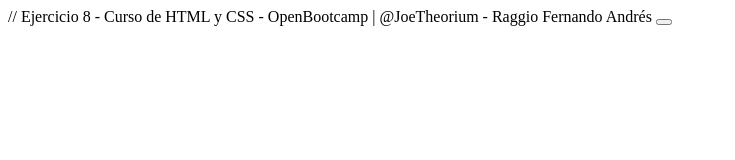
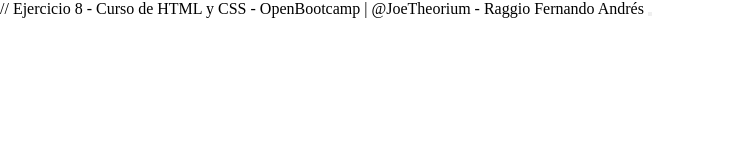
Before and after one commit to raggiodev/OpenBootcamp, a plain HTML site: page HTML&CSS/7-CSS_Selectors_Pseudo-classes_Pseudo-elements/exercise_1.html in a window 1280 px wide. Shown: the whole page, without its empty margins (0-735 px from the left). Drawn offline with Linux system fonts and the light colour scheme; files that its build step writes are made by us from their sources.

Commit message:
Update exercise_1.html

```diff
--- a/HTML&CSS/7-CSS_Selectors_Pseudo-classes_Pseudo-elements/exercise_1.html
+++ b/HTML&CSS/7-CSS_Selectors_Pseudo-classes_Pseudo-elements/exercise_1.html
@@ -6,7 +6,7 @@
     <meta http-equiv="X-UA-Compatible" content="IE=edge">
     <meta name="viewport" content="width=device-width, initial-scale=1.0">
     <title>Selectores, pseudo-clases y pseudo-elementos en CSS</title>
-    <link rel="stylesheet" href="../css/style.css">
+    <link rel="stylesheet" href="exercise_1.css">
 </head>
 <body>
     <button class="btn"></button>
```
